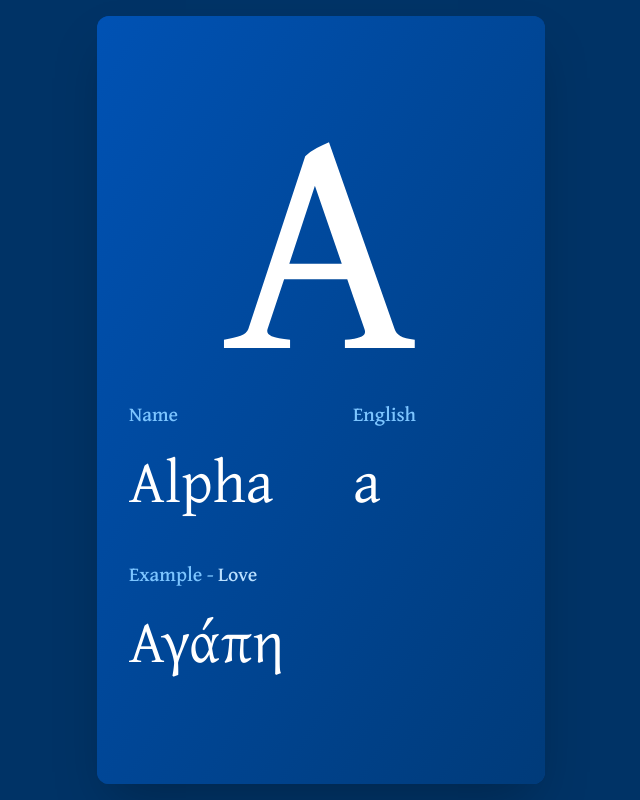
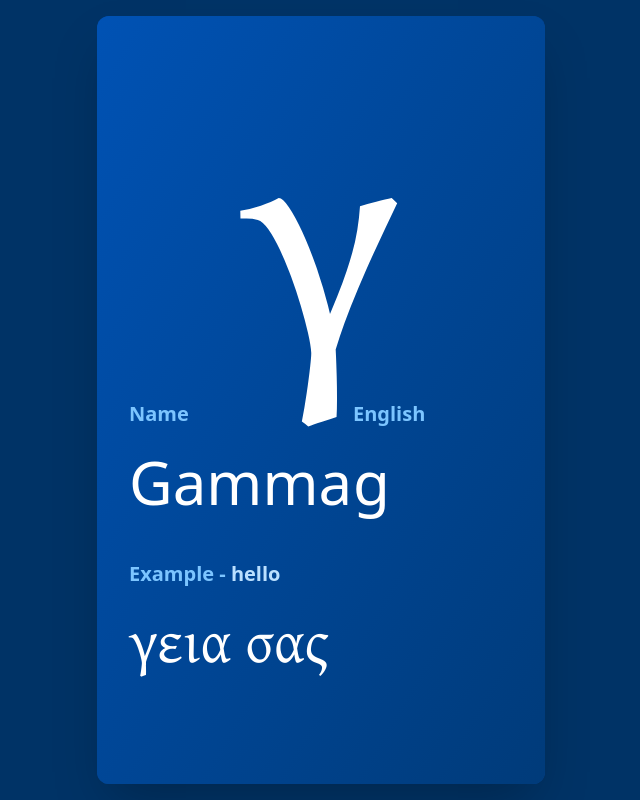
Before and after one commit to blackspike/greek-vibe-cards, a Nuxt app: page / in a window 1280 px wide. Shown: the whole page, without its empty margins (319-959 px from the left). Built offline with nearby package versions, Linux system fonts and the light colour scheme.

Commit message:
pre gaming

```diff
--- a/app/app.vue
+++ b/app/app.vue
@@ -1,12 +1,29 @@
 <script setup>
 import { Swiper, SwiperSlide } from 'swiper/vue';
 import 'swiper/css';
-import { greekAlphabet, greekAlphabetLowercase } from './data/greekAlphabet';
-import Flashcard from './components/Flashcard.vue';
+import { greekAlphabet } from './data/greekAlphabet';
+import { ref, onMounted } from 'vue';
+
+// Create a ref for the shuffled alphabet
+const shuffledAlphabet = ref([]);
+
+// Function to shuffle array
+const shuffleArray = (array) => {
+  for (let i = array.length - 1; i > 0; i--) {
+    const j = Math.floor(Math.random() * (i + 1));
+    [array[i], array[j]] = [array[j], array[i]];
+  }
+  return array;
+};
+
+// Shuffle the alphabet on component mount
+onMounted(() => {
+  shuffledAlphabet.value = shuffleArray([...greekAlphabet]);
+});
 </script>
 
 <template>
-  <main class="bg-sky-900 h-dvh p-4 font-display">
+  <main class="bg-sky-900 h-dvh p-4">
     <NuxtRouteAnnouncer />
 
     <div class="max-w-md mx-auto h-full flex flex-col">
@@ -14,10 +31,7 @@ import Flashcard from './components/Flashcard.vue';
 
       <div class="flex-1 rounded-xl shadow-2xl bg-sky-700 overflow-hidden">
         <Swiper :slides-per-view="1" :space-between="30" :loop="true" class="h-full">
-          <SwiperSlide v-for="letter in greekAlphabet" :key="letter.letter">
-            <Flashcard :letter="letter" />
-          </SwiperSlide>
-          <SwiperSlide v-for="letter in greekAlphabetLowercase" :key="letter.letter">
+          <SwiperSlide v-for="letter in shuffledAlphabet" :key="letter.letter">
             <Flashcard :letter="letter" />
           </SwiperSlide>
         </Swiper>
--- a/app/components/Flashcard.vue
+++ b/app/components/Flashcard.vue
@@ -9,8 +9,7 @@ defineProps({
 
 <template>
   <div
-    class="h-full flex flex-col items-center justify-center px-8 py-12 pt-0 text-white bg-gradient-to-br from-sky-600 to-sky-800"
-  >
+    class="h-full flex flex-col items-center justify-center px-8 py-12 pt-0 text-white bg-gradient-to-br from-sky-600 to-sky-800">
     <div class="font-display text-[20rem] font-medium leading-none">
       {{ letter.letter }}
     </div>
@@ -40,7 +39,7 @@ defineProps({
         <h3 class="text-xl font-semibold mb-6 text-sky-300">
           Example - <span class="text-sky-200">{{ letter.example.english }}</span>
         </h3>
-        <p class="text-6xl">
+        <p class="text-6xl  font-display">
           {{ letter.example.greek }}
         </p>
       </div>
--- a/app/data/greekAlphabet.js
+++ b/app/data/greekAlphabet.js
@@ -1,18 +1,7 @@
 export const greekAlphabet = [
-  {
-    letter: 'Α',
-    name: 'Alpha',
-    pronunciation: 'άλφα',
-    equivalent: 'a',
-    example: {
-      greek: 'Αγάπη',
-      english: 'Love'
-    }
-  },
   {
     letter: 'Β',
     name: 'Beta',
-    pronunciation: 'βήτα',
     equivalent: 'v',
     example: {
       greek: 'Βιβλίο',
@@ -20,9 +9,17 @@ export const greekAlphabet = [
     }
   },
   {
+    letter: 'β',
+    name: 'Beta',
+    equivalent: 'v',
+    example: {
+      greek: 'βιβλίο',
+      english: 'book'
+    }
+  },
+  {
     letter: 'Γ',
     name: 'Gamma',
-    pronunciation: 'γάμμα',
     equivalent: 'g',
     example: {
       greek: 'Γεια σας',
@@ -30,9 +27,17 @@ export const greekAlphabet = [
     }
   },
   {
+    letter: 'γ',
+    name: 'Gamma',
+    equivalent: 'g',
+    example: {
+      greek: 'γεια σας',
+      english: 'hello'
+    }
+  },
+  {
     letter: 'Δ',
     name: 'Delta',
-    pronunciation: 'δέλτα',
     equivalent: 'd',
     example: {
       greek: 'Δρόμος',
@@ -40,29 +45,17 @@ export const greekAlphabet = [
     }
   },
   {
-    letter: 'Ε',
-    name: 'Epsilon',
-    pronunciation: 'έψιλον',
-    equivalent: 'e',
+    letter: 'δ',
+    name: 'Delta',
+    equivalent: 'd',
     example: {
-      greek: 'Ελλάδα',
-      english: 'Greece'
-    }
-  },
-  {
-    letter: 'Ζ',
-    name: 'Zeta',
-    pronunciation: 'ζήτα',
-    equivalent: 'z',
-    example: {
-      greek: 'Ζωή',
-      english: 'Life'
+      greek: 'δρόμος',
+      english: 'road'
     }
   },
   {
     letter: 'Η',
     name: 'Eta',
-    pronunciation: 'ήτα',
     equivalent: 'i',
     example: {
       greek: 'Ηλιος',
@@ -70,9 +63,17 @@ export const greekAlphabet = [
     }
   },
   {
+    letter: 'η',
+    name: 'Eta',
+    equivalent: 'i',
+    example: {
+      greek: 'ηλιος',
+      english: 'sun'
+    }
+  },
+  {
     letter: 'Θ',
     name: 'Theta',
-    pronunciation: 'θήτα',
     equivalent: 'th',
     example: {
       greek: 'Θάλασσα',
@@ -80,29 +81,17 @@ export const greekAlphabet = [
     }
   },
   {
-    letter: 'Ι',
-    name: 'Iota',
-    pronunciation: 'ιώτα',
-    equivalent: 'i',
+    letter: 'θ',
+    name: 'Theta',
+    equivalent: 'th',
     example: {
-      greek: 'Ιστορία',
-      english: 'History'
-    }
-  },
-  {
-    letter: 'Κ',
-    name: 'Kappa',
-    pronunciation: 'κάππα',
-    equivalent: 'k',
-    example: {
-      greek: 'Καλημέρα',
-      english: 'Good morning'
+      greek: 'θάλασσα',
+      english: 'sea'
     }
   },
   {
     letter: 'Λ',
     name: 'Lambda',
-    pronunciation: 'λάμδα',
     equivalent: 'l',
     example: {
       greek: 'Λόγος',
@@ -110,29 +99,17 @@ export const greekAlphabet = [
     }
   },
   {
-    letter: 'Μ',
-    name: 'Mu',
-    pronunciation: 'μι',
-    equivalent: 'm',
+    letter: 'λ',
+    name: 'Lambda',
+    equivalent: 'l',
     example: {
-      greek: 'Μουσική',
-      english: 'Music'
-    }
-  },
-  {
-    letter: 'Ν',
-    name: 'Nu',
-    pronunciation: 'νι',
-    equivalent: 'n',
-    example: {
-      greek: 'Νερό',
-      english: 'Water'
+      greek: 'λόγος',
+      english: 'word'
     }
   },
   {
     letter: 'Ξ',
     name: 'Xi',
-    pronunciation: 'ξι',
     equivalent: 'x',
     example: {
       greek: 'Ξένος',
@@ -140,29 +117,17 @@ export const greekAlphabet = [
     }
   },
   {
-    letter: 'Ο',
-    name: 'Omicron',
-    pronunciation: 'όμικρον',
-    equivalent: 'o',
+    letter: 'ξ',
+    name: 'Xi',
+    equivalent: 'x',
     example: {
-      greek: 'Ουρανός',
-      english: 'Sky'
-    }
-  },
-  {
-    letter: 'Π',
-    name: 'Pi',
-    pronunciation: 'πι',
-    equivalent: 'p',
-    example: {
-      greek: 'Παραλία',
-      english: 'Beach'
+      greek: 'ξένος',
+      english: 'foreigner'
     }
   },
   {
     letter: 'Ρ',
     name: 'Rho',
-    pronunciation: 'ρο',
     equivalent: 'r',
     example: {
       greek: 'Ρόδο',
@@ -170,9 +135,17 @@ export const greekAlphabet = [
     }
   },
   {
+    letter: 'ρ',
+    name: 'Rho',
+    equivalent: 'r',
+    example: {
+      greek: 'ρόδο',
+      english: 'rose'
+    }
+  },
+  {
     letter: 'Σ',
     name: 'Sigma',
-    pronunciation: 'σίγμα',
     equivalent: 's',
     example: {
       greek: 'Σοφία',
@@ -180,19 +153,17 @@ export const greekAlphabet = [
     }
   },
   {
-    letter: 'Τ',
-    name: 'Tau',
-    pronunciation: 'ταυ',
-    equivalent: 't',
+    letter: 'σ',
+    name: 'Sigma',
+    equivalent: 's',
     example: {
-      greek: 'Τραγούδι',
-      english: 'Song'
+      greek: 'σοφία',
+      english: 'wisdom'
     }
   },
   {
     letter: 'Υ',
     name: 'Upsilon',
-    pronunciation: 'ύψιλον',
     equivalent: 'y',
     example: {
       greek: 'Υγεία',
@@ -200,9 +171,17 @@ export const greekAlphabet = [
     }
   },
   {
+    letter: 'υ',
+    name: 'Upsilon',
+    equivalent: 'y',
+    example: {
+      greek: 'υγεία',
+      english: 'health'
+    }
+  },
+  {
     letter: 'Φ',
     name: 'Phi',
-    pronunciation: 'φι',
     equivalent: 'f',
     example: {
       greek: 'Φίλος',
@@ -210,9 +189,17 @@ export const greekAlphabet = [
     }
   },
   {
+    letter: 'φ',
+    name: 'Phi',
+    equivalent: 'f',
+    example: {
+      greek: 'φίλος',
+      english: 'friend'
+    }
+  },
+  {
     letter: 'Χ',
     name: 'Chi',
-    pronunciation: 'χι',
     equivalent: 'ch',
     example: {
       greek: 'Χαρά',
@@ -220,9 +207,17 @@ export const greekAlphabet = [
     }
   },
   {
+    letter: 'χ',
+    name: 'Chi',
+    equivalent: 'ch',
+    example: {
+      greek: 'χαρά',
+      english: 'joy'
+    }
+  },
+  {
     letter: 'Ψ',
     name: 'Psi',
-    pronunciation: 'ψι',
     equivalent: 'ps',
     example: {
       greek: 'Ψυχή',
@@ -230,242 +225,8 @@ export const greekAlphabet = [
     }
   },
   {
-    letter: 'Ω',
-    name: 'Omega',
-    pronunciation: 'ωμέγα',
-    equivalent: 'o',
-    example: {
-      greek: 'Ωραίος',
-      english: 'Beautiful'
-    }
-  }
-];
-
-export const greekAlphabetLowercase = [
-  {
-    letter: 'α',
-    name: 'Alpha',
-    pronunciation: 'άλφα',
-    equivalent: 'a',
-    example: {
-      greek: 'αγάπη',
-      english: 'love'
-    }
-  },
-  {
-    letter: 'β',
-    name: 'Beta',
-    pronunciation: 'βήτα',
-    equivalent: 'v',
-    example: {
-      greek: 'βιβλίο',
-      english: 'book'
-    }
-  },
-  {
-    letter: 'γ',
-    name: 'Gamma',
-    pronunciation: 'γάμμα',
-    equivalent: 'g',
-    example: {
-      greek: 'γεια σας',
-      english: 'hello'
-    }
-  },
-  {
-    letter: 'δ',
-    name: 'Delta',
-    pronunciation: 'δέλτα',
-    equivalent: 'd',
-    example: {
-      greek: 'δρόμος',
-      english: 'road'
-    }
-  },
-  {
-    letter: 'ε',
-    name: 'Epsilon',
-    pronunciation: 'έψιλον',
-    equivalent: 'e',
-    example: {
-      greek: 'ελλάδα',
-      english: 'greece'
-    }
-  },
-  {
-    letter: 'ζ',
-    name: 'Zeta',
-    pronunciation: 'ζήτα',
-    equivalent: 'z',
-    example: {
-      greek: 'ζωή',
-      english: 'life'
-    }
-  },
-  {
-    letter: 'η',
-    name: 'Eta',
-    pronunciation: 'ήτα',
-    equivalent: 'i',
-    example: {
-      greek: 'ηλιος',
-      english: 'sun'
-    }
-  },
-  {
-    letter: 'θ',
-    name: 'Theta',
-    pronunciation: 'θήτα',
-    equivalent: 'th',
-    example: {
-      greek: 'θάλασσα',
-      english: 'sea'
-    }
-  },
-  {
-    letter: 'ι',
-    name: 'Iota',
-    pronunciation: 'ιώτα',
-    equivalent: 'i',
-    example: {
-      greek: 'ιστορία',
-      english: 'history'
-    }
-  },
-  {
-    letter: 'κ',
-    name: 'Kappa',
-    pronunciation: 'κάππα',
-    equivalent: 'k',
-    example: {
-      greek: 'καλημέρα',
-      english: 'good morning'
-    }
-  },
-  {
-    letter: 'λ',
-    name: 'Lambda',
-    pronunciation: 'λάμδα',
-    equivalent: 'l',
-    example: {
-      greek: 'λόγος',
-      english: 'word'
-    }
-  },
-  {
-    letter: 'μ',
-    name: 'Mu',
-    pronunciation: 'μι',
-    equivalent: 'm',
-    example: {
-      greek: 'μουσική',
-      english: 'music'
-    }
-  },
-  {
-    letter: 'ν',
-    name: 'Nu',
-    pronunciation: 'νι',
-    equivalent: 'n',
-    example: {
-      greek: 'νερό',
-      english: 'water'
-    }
-  },
-  {
-    letter: 'ξ',
-    name: 'Xi',
-    pronunciation: 'ξι',
-    equivalent: 'x',
-    example: {
-      greek: 'ξένος',
-      english: 'foreigner'
-    }
-  },
-  {
-    letter: 'ο',
-    name: 'Omicron',
-    pronunciation: 'όμικρον',
-    equivalent: 'o',
-    example: {
-      greek: 'ουρανός',
-      english: 'sky'
-    }
-  },
-  {
-    letter: 'π',
-    name: 'Pi',
-    pronunciation: 'πι',
-    equivalent: 'p',
-    example: {
-      greek: 'παραλία',
-      english: 'beach'
-    }
-  },
-  {
-    letter: 'ρ',
-    name: 'Rho',
-    pronunciation: 'ρο',
-    equivalent: 'r',
-    example: {
-      greek: 'ρόδο',
-      english: 'rose'
-    }
-  },
-  {
-    letter: 'σ',
-    name: 'Sigma',
-    pronunciation: 'σίγμα',
-    equivalent: 's',
-    example: {
-      greek: 'σοφία',
-      english: 'wisdom'
-    }
-  },
-  {
-    letter: 'τ',
-    name: 'Tau',
-    pronunciation: 'ταυ',
-    equivalent: 't',
-    example: {
-      greek: 'τραγούδι',
-      english: 'song'
-    }
-  },
-  {
-    letter: 'υ',
-    name: 'Upsilon',
-    pronunciation: 'ύψιλον',
-    equivalent: 'y',
-    example: {
-      greek: 'υγεία',
-      english: 'health'
-    }
-  },
-  {
-    letter: 'φ',
-    name: 'Phi',
-    pronunciation: 'φι',
-    equivalent: 'f',
-    example: {
-      greek: 'φίλος',
-      english: 'friend'
-    }
-  },
-  {
-    letter: 'χ',
-    name: 'Chi',
-    pronunciation: 'χι',
-    equivalent: 'ch',
-    example: {
-      greek: 'χαρά',
-      english: 'joy'
-    }
-  },
-  {
     letter: 'ψ',
     name: 'Psi',
-    pronunciation: 'ψι',
     equivalent: 'ps',
     example: {
       greek: 'ψυχή',
@@ -473,9 +234,17 @@ export const greekAlphabetLowercase = [
     }
   },
   {
+    letter: 'Ω',
+    name: 'Omega',
+    equivalent: 'o',
+    example: {
+      greek: 'Ωραίος',
+      english: 'Beautiful'
+    }
+  },
+  {
     letter: 'ω',
     name: 'Omega',
-    pronunciation: 'ωμέγα',
     equivalent: 'o',
     example: {
       greek: 'ωραίος',
```
